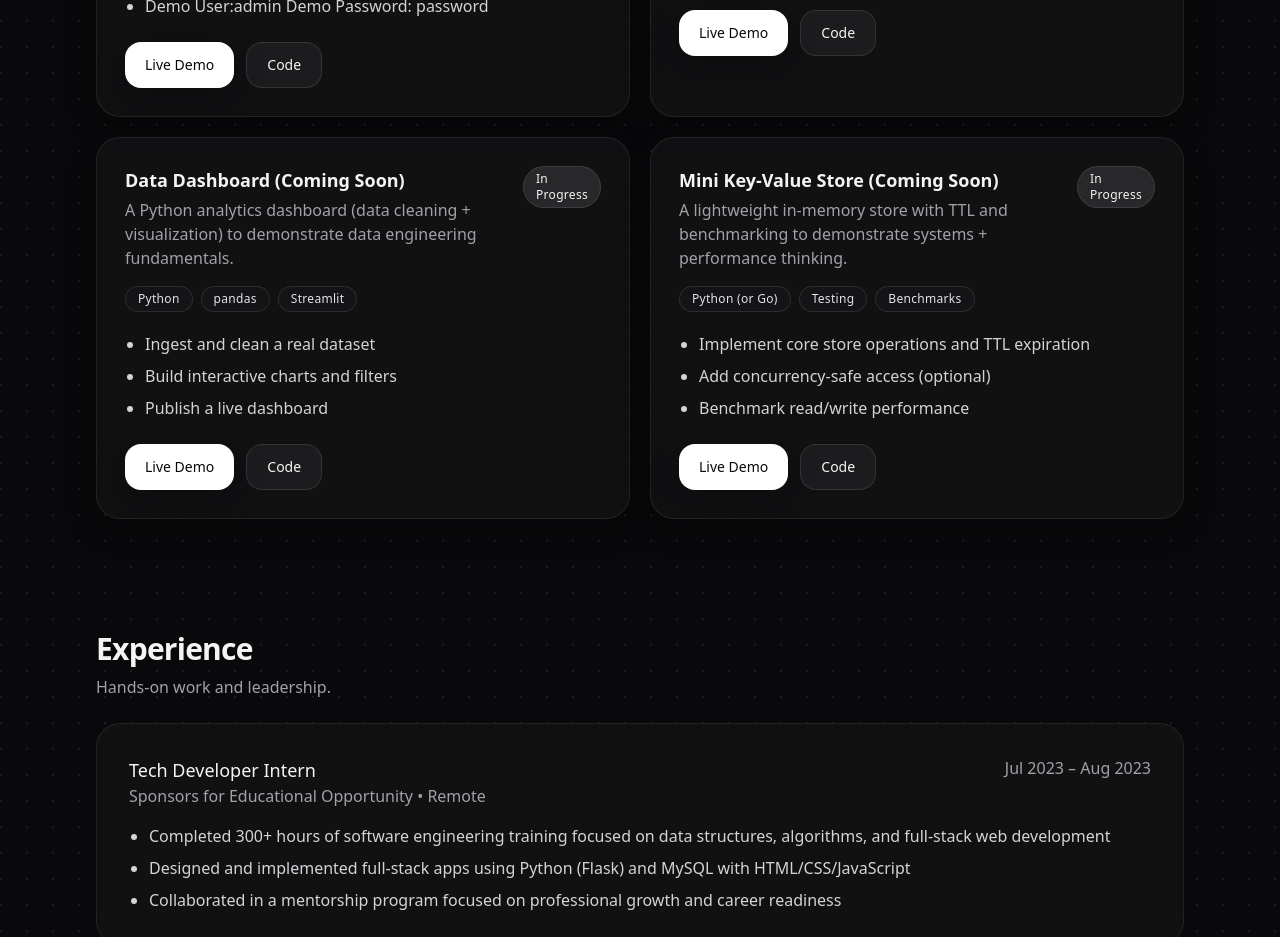
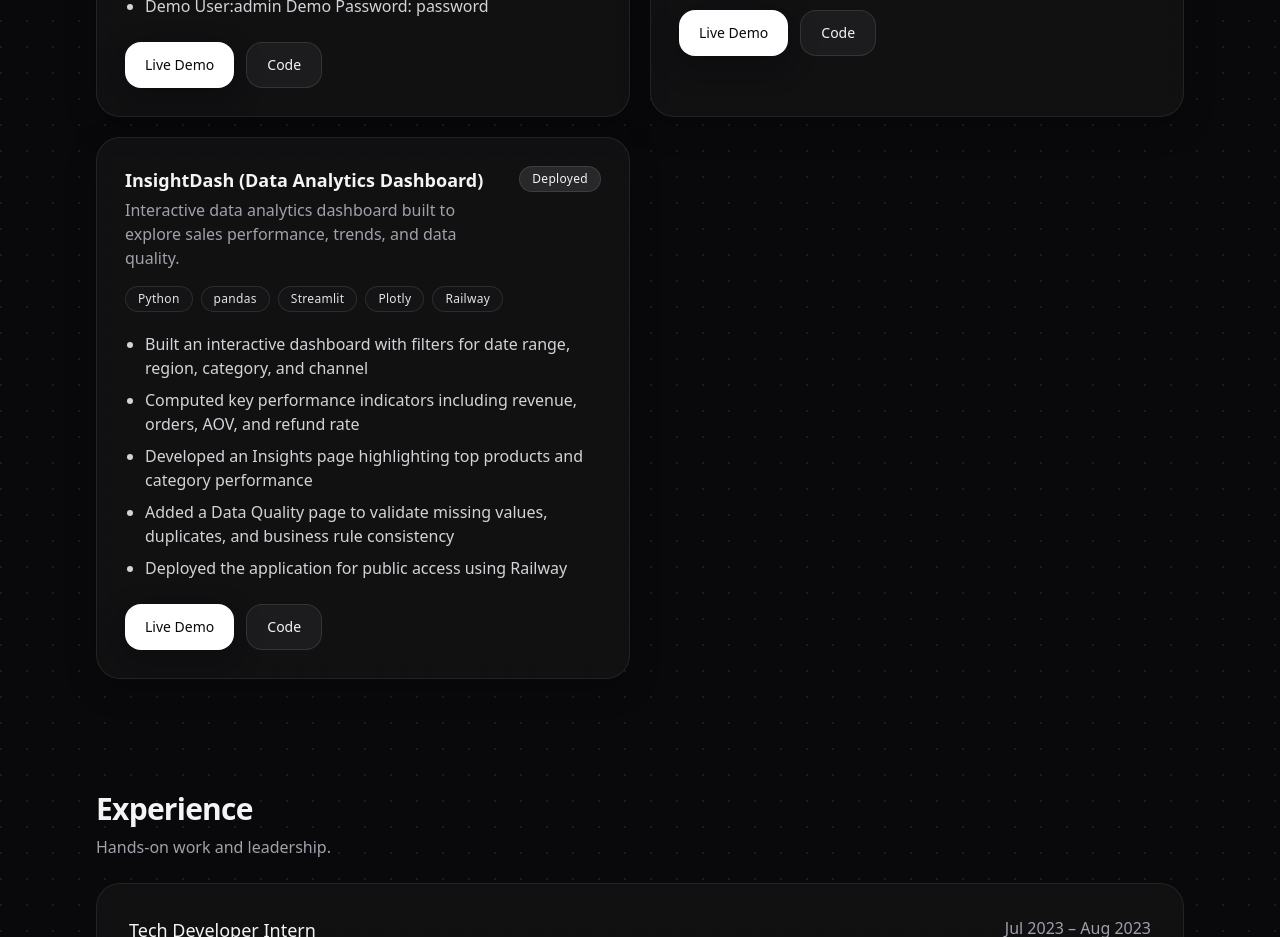
Before and after one commit to TrevonG12/Initial-portfolio, a Next.js app: page / in a window 1280 px wide. Shown: the part 2060-2997 px from the top of the page. Built offline with nearby package versions, Linux system fonts and the light colour scheme.

Commit message:
Add InsightDash analytics dashboard project

```diff
--- a/src/data/site.ts
+++ b/src/data/site.ts
@@ -68,31 +68,23 @@ export const site = {
 },
 
     {
-      title: "Data Dashboard (Coming Soon)",
-      tag: "In Progress",
-      description:
-        "A Python analytics dashboard (data cleaning + visualization) to demonstrate data engineering fundamentals.",
-      stack: ["Python", "pandas", "Streamlit"],
-      bullets: [
-        "Ingest and clean a real dataset",
-        "Build interactive charts and filters",
-        "Publish a live dashboard"
-      ],
-      links: { live: "#", code: "#" }
-    },
-    {
-      title: "Mini Key-Value Store (Coming Soon)",
-      tag: "In Progress",
-      description:
-        "A lightweight in-memory store with TTL and benchmarking to demonstrate systems + performance thinking.",
-      stack: ["Python (or Go)", "Testing", "Benchmarks"],
-      bullets: [
-        "Implement core store operations and TTL expiration",
-        "Add concurrency-safe access (optional)",
-        "Benchmark read/write performance"
-      ],
-      links: { live: "#", code: "#" }
-    }
+  title: "InsightDash (Data Analytics Dashboard)",
+  tag: "Deployed",
+  description:
+    "Interactive data analytics dashboard built to explore sales performance, trends, and data quality.",
+  stack: ["Python", "pandas", "Streamlit", "Plotly", "Railway"],
+  bullets: [
+    "Built an interactive dashboard with filters for date range, region, category, and channel",
+    "Computed key performance indicators including revenue, orders, AOV, and refund rate",
+    "Developed an Insights page highlighting top products and category performance",
+    "Added a Data Quality page to validate missing values, duplicates, and business rule consistency",
+    "Deployed the application for public access using Railway"
+  ],
+  links: {
+    live: "PASTE_YOUR_RAILWAY_URL_HERE",
+    code: "https://github.com/TrevonG12/Insight-Dash"
+  }
+},
   ],
 
   experience: [
```
